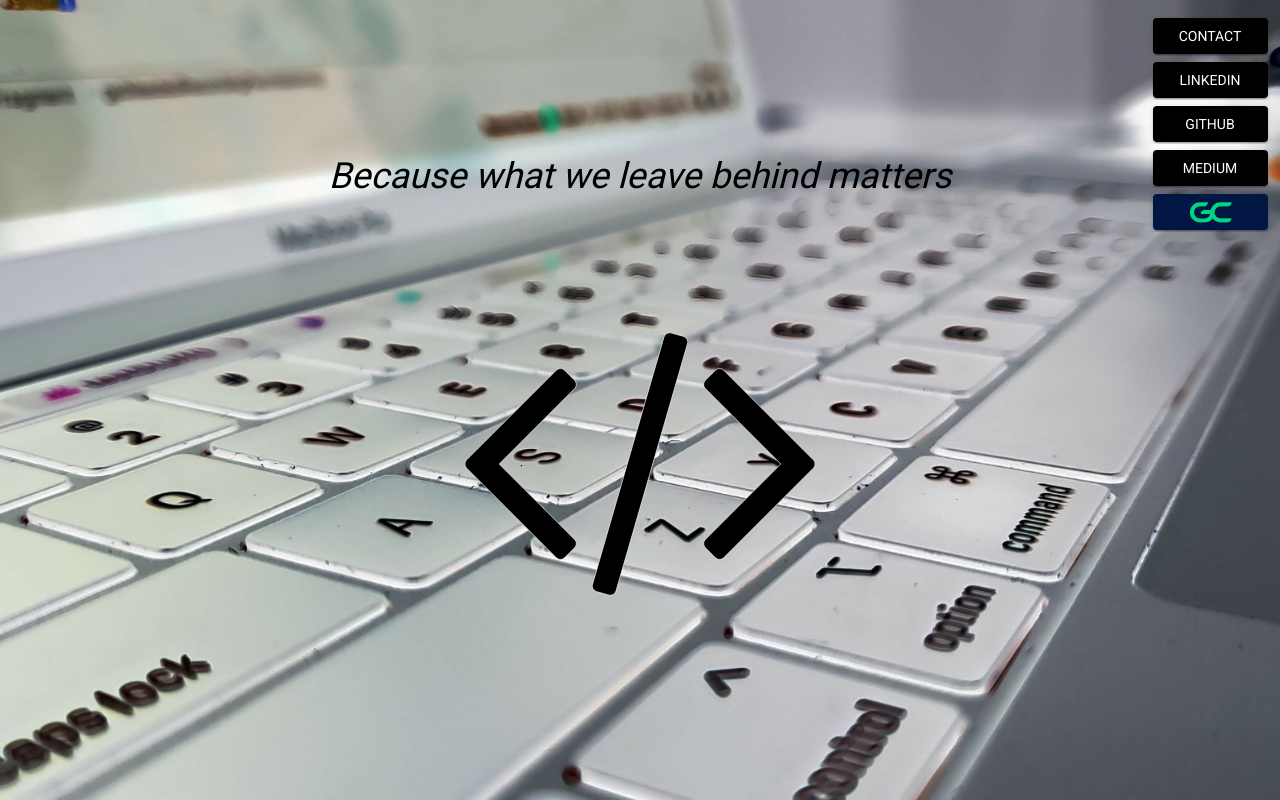
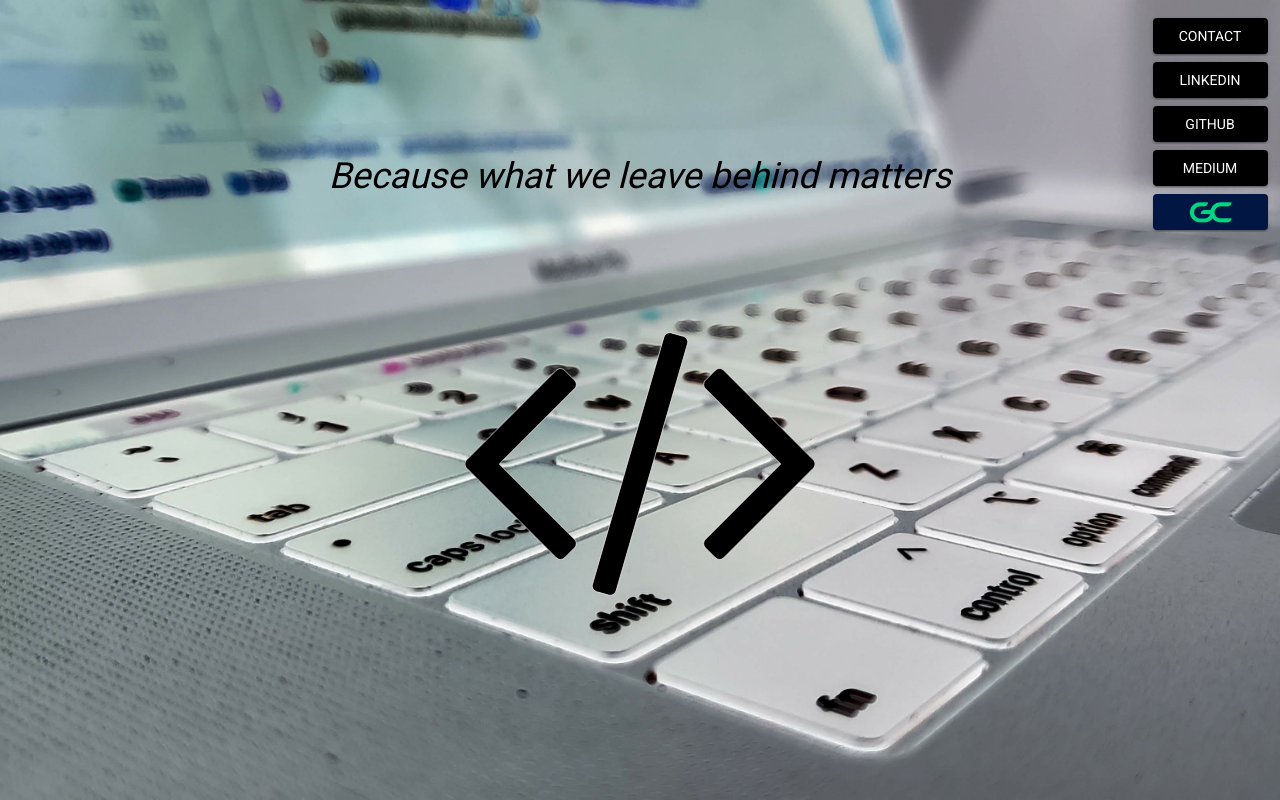
Before and after one commit to stevepopovich/stevenpopovichme, an Angular app: page / in a window 1280 px wide. Built offline with nearby package versions, Linux system fonts and the light colour scheme.

Commit message:
clearner picture

```diff
--- a/src/app/app.component.css
+++ b/src/app/app.component.css
@@ -1,7 +1,7 @@
 @import '~@angular/material/prebuilt-themes/pink-bluegrey.css';
 
 .background-img {
-  background-image: url("../assets/inverted.jpg");
+  background-image: url("../assets/inverted-clean.jpg");
   background-position: center;
   background-repeat: no-repeat;
   background-size: cover;
```
Also changed, not shown: src/assets/inverted-clean.jpg (added), src/assets/inverted.jpg (deleted).
